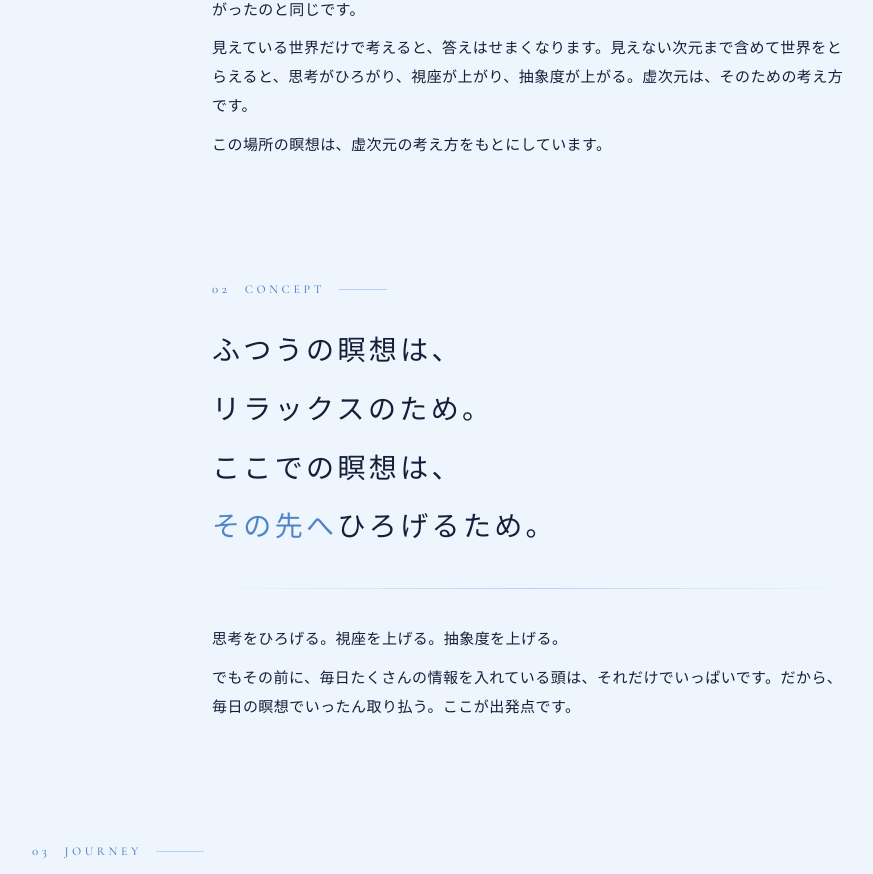
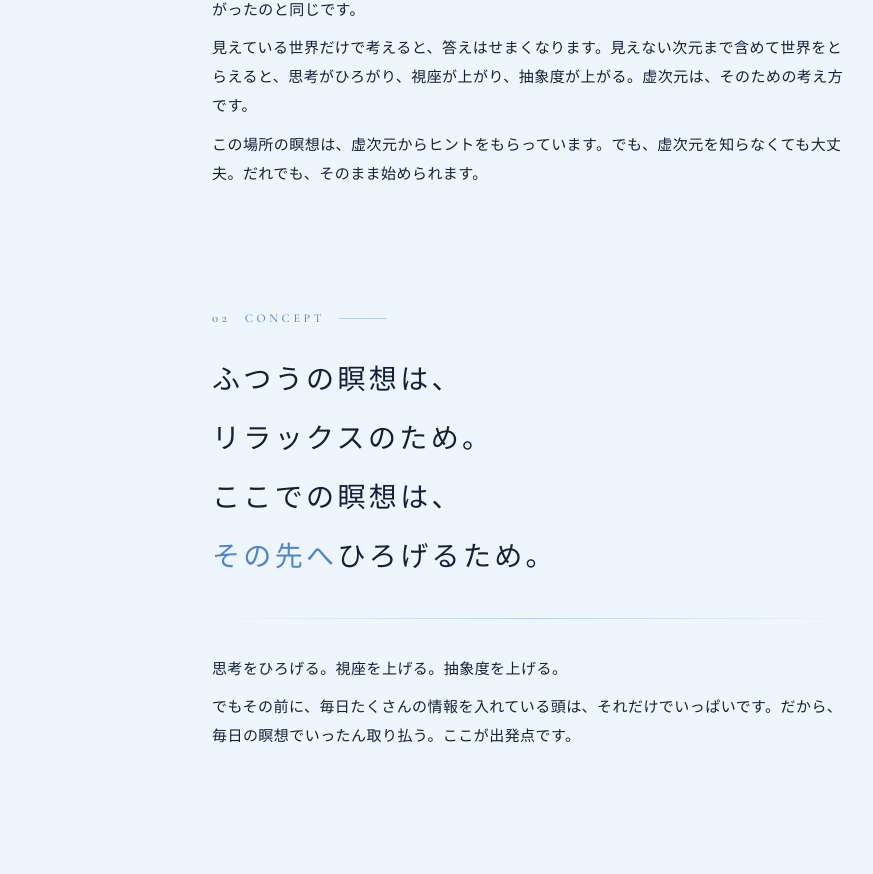
Before and after one commit to wclosetk8114-collab/meisou-community, a Next.js app: page / in a window 1280 px wide. Shown: the part 1352-2226 px from the top of the page, without its empty margins (108-981 px from the left). Built offline with nearby package versions, Linux system fonts and the light colour scheme.

Commit message:
虚次元との関係の一文を修正

```diff
--- a/app/page.tsx
+++ b/app/page.tsx
@@ -42,7 +42,7 @@ export default function Home() {
             <p>虚次元は、村主悠真さんが体系化した思想です。</p>
             <p>わたしたちがふだん見ているのは、目に見える「実」の世界。でも世界には、目に見えない「虚」の次元もあります。数学で、目に見えない「虚数」があるからこそ、数の世界がひろがったのと同じです。</p>
             <p>見えている世界だけで考えると、答えはせまくなります。見えない次元まで含めて世界をとらえると、思考がひろがり、視座が上がり、抽象度が上がる。虚次元は、そのための考え方です。</p>
-            <p>この場所の瞑想は、虚次元の考え方をもとにしています。</p>
+            <p>この場所の瞑想は、虚次元からヒントをもらっています。でも、虚次元を知らなくても大丈夫。だれでも、そのまま始められます。</p>
           </div>
         </section>
 
```
